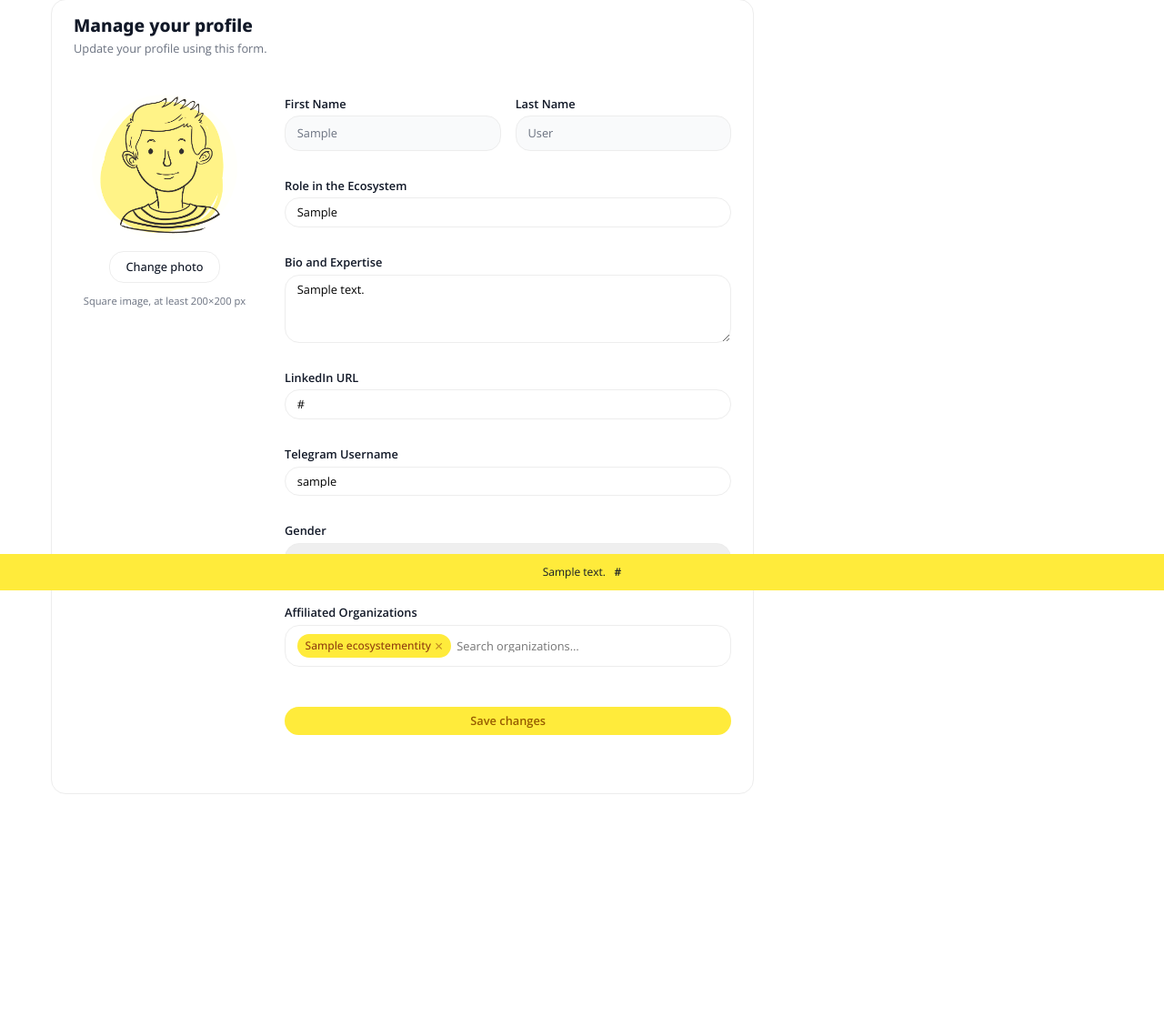
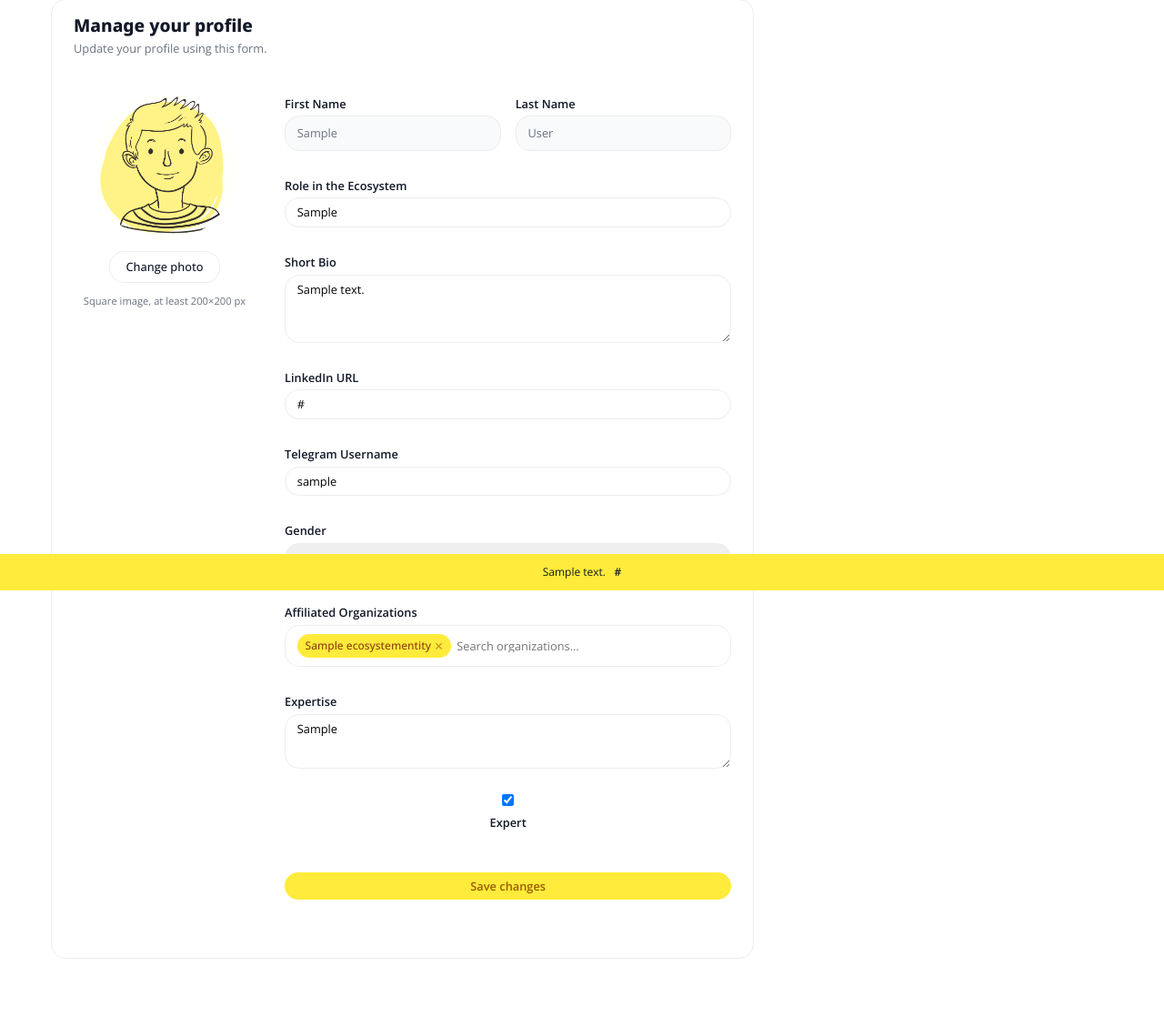
Before and after one commit to bunyodkh/startupguide, a Django app: page /en/users/profile/ in a window 1280 px wide. Shown: the part 151-1269 px from the top of the page at 91% size. Before the commit the page ends 1024 px from the top, so only its background shows below. Run offline with Django 5.2, Linux system fonts and the light colour scheme; a user stored in the database is signed in; tables that the repository leaves empty hold one stand-in row (values such as "Sample post").

Commit message:
fix minor issues

```diff
--- a/templates/hub/partials/_apply_block.html
+++ b/templates/hub/partials/_apply_block.html
@@ -22,7 +22,7 @@
     <h3 style="font-family:var(--font-display);font-size:1.4rem;font-weight:700;margin-bottom:1rem;">{% trans "Register" %}</h3>
 
     <form
-      hx-post="{% url 'hub:program_apply' slug=program.slug %}"
+      hx-post="{% url 'hub:program_apply' slug=program.slug %}{% if cycle %}?cycle={{ cycle.slug }}{% endif %}"
       hx-target="#apply-block"
       hx-swap="outerHTML">
       {% csrf_token %}
--- a/templates/hub/program_detail.html
+++ b/templates/hub/program_detail.html
@@ -80,7 +80,7 @@
       </div>
       <div class="program-detail-col">
         <div class="layout-block">
-          {% include "hub/partials/_apply_block.html" %}
+          {% include "hub/partials/_apply_block.html" with cycle=latest_cycle %}
           {% if program.parent %}
             <div class="profile-section">
               <label class="form-input-label">{% trans "Part of" %}</label>
--- a/templates/hub/program_manage.html
+++ b/templates/hub/program_manage.html
@@ -18,7 +18,7 @@
             <a href="{% url 'hub:cycle_create_page' pk=program.pk %}" class="form-link" style="font-size:0.8rem;">+ {% trans "New cycle" %}</a>
           {% endif %}
           {% if reg_form and latest_cycle %}
-            <a href="{% url 'hub:form_responses' pk=program.pk %}" class="form-link" style="font-size:0.8rem;">{% trans "View responses" %}</a>
+            <a href="{% url 'hub:form_responses' pk=program.pk %}?cycle={{ latest_cycle.pk }}" class="form-link" style="font-size:0.8rem;">{% trans "View responses" %}</a>
           {% endif %}
           <a href="{% url 'hub:view_program' slug=program.slug %}" class="form-link">{% trans "Public page" %} →</a>
         </div>
@@ -49,7 +49,7 @@
       <div style="display:flex;justify-content:space-between;align-items:baseline;margin-bottom:0.75rem;">
         <label class="form-input-label">{% trans "Recent Registrations" %}</label>
         {% if reg_form %}
-          <a href="{% url 'hub:form_responses' pk=program.pk %}" class="form-link" style="font-size:0.75rem;">{% trans "View all" %} →</a>
+          <a href="{% url 'hub:form_responses' pk=program.pk %}?cycle={{ latest_cycle.pk }}" class="form-link" style="font-size:0.75rem;">{% trans "View all" %} →</a>
         {% endif %}
       </div>
       {% if recent_responses %}
--- a/templates/index.html
+++ b/templates/index.html
@@ -176,6 +176,7 @@
             </div>
         </section>
 
+        {% if resources %}
         <section class="layout-block span-col-2 index-resources">
             <div class="layout-block-heading">
                 <h2 class="meduim-bold">{% trans 'Resources' %}</h2>
@@ -199,6 +200,7 @@
                 {% endfor %}
             </div>
         </section>
+        {% endif %}
 
         <div class="about-sidebar index-about">
             <p class="about-sidebar-text">{% trans 'Startup Guide is an open platform for the startup ecosystem — providing accessible information about programs and resources in a single place.' %}</p>
--- a/templates/users/partials/profile_form.html
+++ b/templates/users/partials/profile_form.html
@@ -131,6 +131,26 @@
 
           {% if form.affiliated_entities.errors %}
             <div class="form-error">{{ form.affiliated_entities.errors.0 }}</div>
+          {% endif %}
+        </div>
+
+        <div class="form-field">
+          <label class="form-input-label" for="{{ form.expertise.id_for_label }}">
+            {{ form.expertise.label }}
+          </label>
+          {{ form.expertise }}
+          {% if form.expertise.errors %}
+            <div class="form-error">{{ form.expertise.errors.0 }}</div>
+          {% endif %}
+        </div>
+
+        <div class="form-field" style="display:flex;align-items:center;gap:0.5rem;">
+          {{ form.is_expert }}
+          <label for="{{ form.is_expert.id_for_label }}" class="form-input-label" style="margin:0;cursor:pointer;">
+            {{ form.is_expert.label }}
+          </label>
+          {% if form.is_expert.errors %}
+            <div class="form-error">{{ form.is_expert.errors.0 }}</div>
           {% endif %}
         </div>
 
--- a/users/forms.py
+++ b/users/forms.py
@@ -88,7 +88,7 @@ class UserInfoForm(forms.ModelForm):
 class BuilderProfileForm(forms.ModelForm):
     class Meta:
         model = BuilderProfile
-        fields = ['photo', 'position', 'bio', 'linkedin_url', 'telegram_handle', 'gender', 'affiliated_entities']
+        fields = ['photo', 'position', 'bio', 'linkedin_url', 'telegram_handle', 'gender', 'affiliated_entities', 'is_expert', 'expertise']
         widgets = {
             'photo': forms.FileInput(attrs={'accept': 'image/*'}),
             'gender': forms.Select(attrs={'class': 'form-input'}),
@@ -110,6 +110,11 @@ class BuilderProfileForm(forms.ModelForm):
                 'placeholder': _('durov (without @)'),
             }),
             'affiliated_entities': forms.SelectMultiple(attrs={'class': 'form-input'}),
+            'expertise': forms.Textarea(attrs={
+                'rows': 3,
+                'class': 'form-input',
+                'placeholder': _('e.g. Product development, fundraising, go-to-market strategy'),
+            }),
         }
         labels = {
             'affiliated_entities': _("Affiliated Organizations"),
--- a/users/models.py
+++ b/users/models.py
@@ -61,8 +61,8 @@ class BuilderProfile(models.Model):
 
     bio = models.TextField(
         blank=True,
-        verbose_name=_("Bio and Expertise"),
-        help_text=_("Describe your experience, project focus, and how you can help.")
+        verbose_name=_("Short Bio"),
+        help_text=_("Describe yourself in a few sentences, including your background and involvement in the ecosystem.")
     )
 
     linkedin_url = models.URLField(
@@ -90,6 +90,19 @@ class BuilderProfile(models.Model):
         choices=Gender.choices,
         default=Gender.NA,
         verbose_name=_("Gender")
+    )
+
+    is_expert = models.BooleanField(
+        default=False,
+        verbose_name=_("Expert"),
+        help_text=_("Mark this profile as an expert.")
+    )
+
+    expertise = models.TextField(
+        max_length=500,
+        blank=True,
+        verbose_name=_("Expertise"),
+        help_text=_("Brief description of areas of expertise.")
     )
 
     is_published = models.BooleanField(
```
Also changed, not shown: config/settings.py (+7 -0 lines), hub/views.py (+16 -2 lines), templates/hub/form_responses.html (+4 -4 lines), users/admin.py (+10 -7 lines), users/migrations/0006_builderprofile_expertise_builderprofile_is_expert_and_more.py (added).
